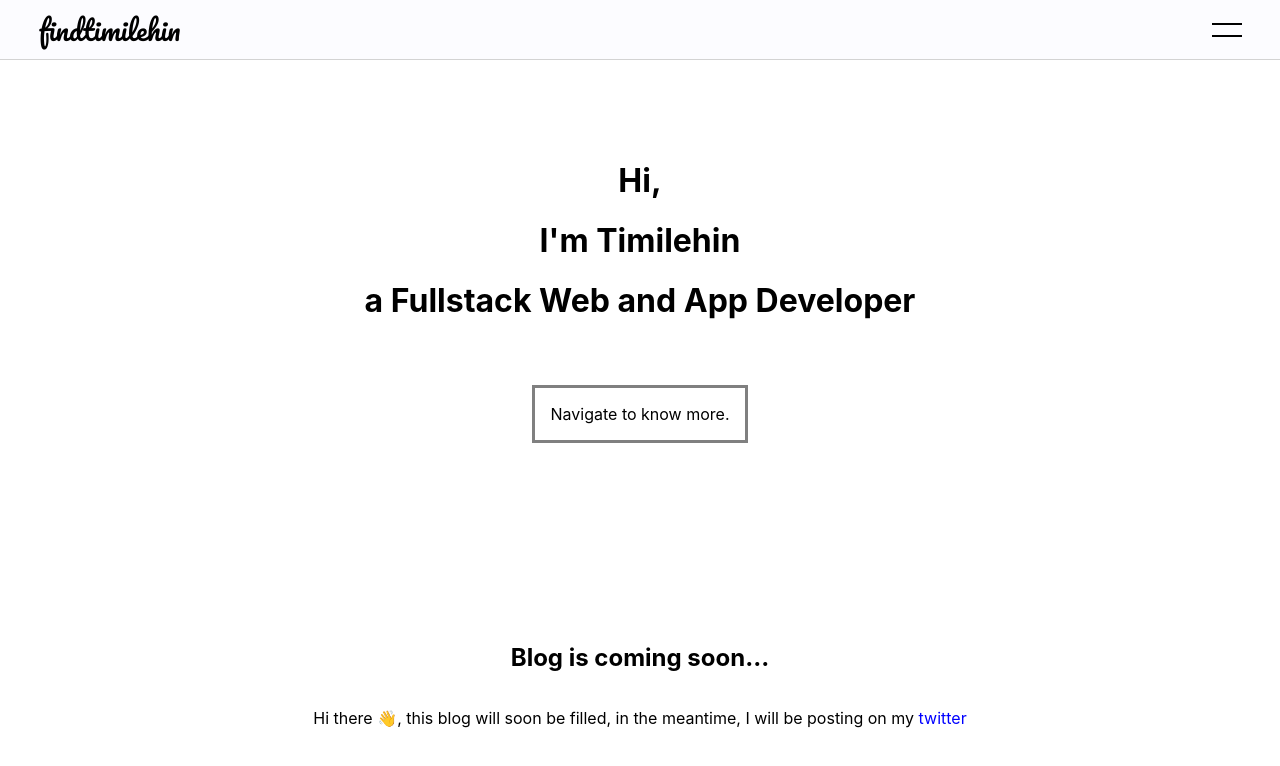
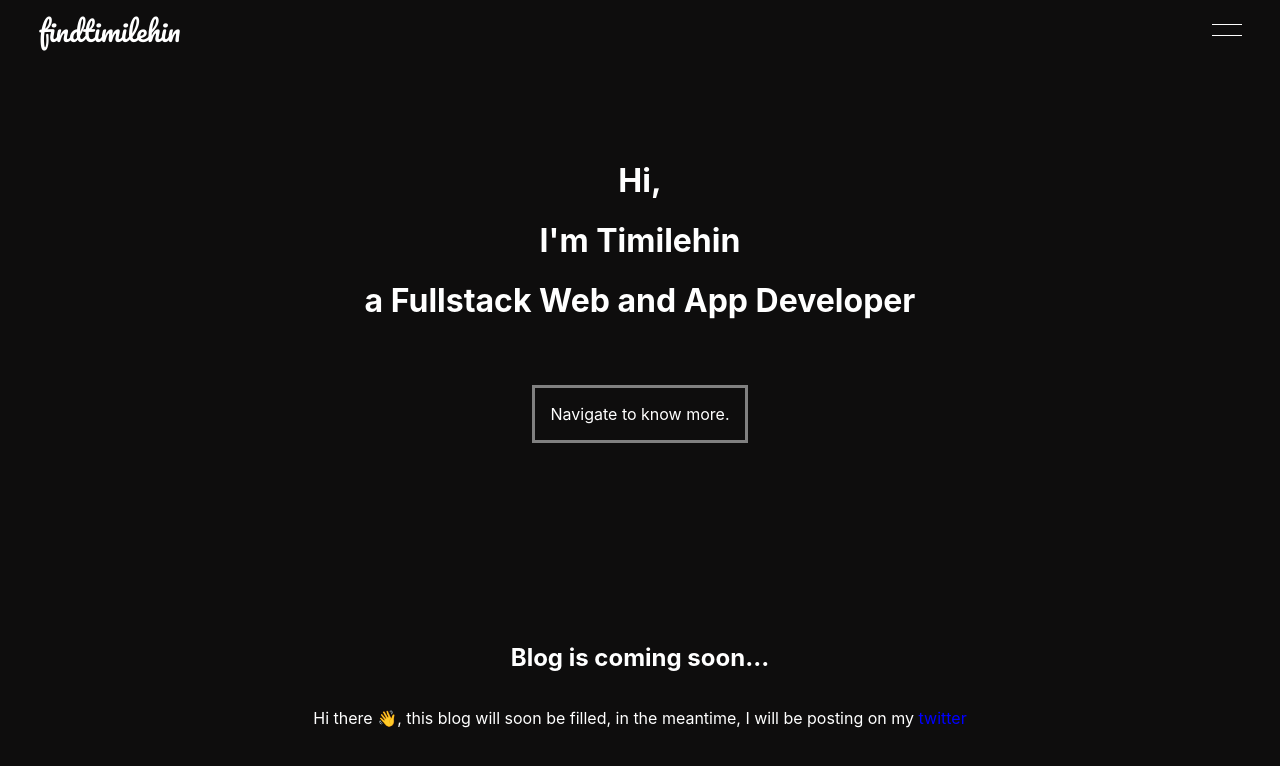
Before and after one commit to Timilehinn/findtimilehin, a Next.js app: page / in a window 1280 px wide. Shown: the top 766 px of the page. Built offline with nearby package versions, Linux system fonts and the light colour scheme.

Commit message:
changed background color to black

```diff
--- a/pages/index.js
+++ b/pages/index.js
@@ -4,7 +4,6 @@ import Navbar from './navbar'
 import Link from 'next/link'
 
 export default function Home() {
-  const _yg = "{ I'm your guy. }"
   return (
     <div>
      <Head>
@@ -14,7 +13,7 @@ export default function Home() {
       <link href="https://fonts.googleapis.com/css2?family=Pacifico&display=swap" rel="stylesheet"/>
      </Head>
       <Navbar />
-      <div style={{marginTop:'130px',display:'flex',flexDirection:'column', alignItems:'center'}}>
+      <div style={{marginTop:'130px',color:'white',display:'flex',flexDirection:'column', alignItems:'center'}}>
         <h1 style={{fontWeight:'bolder',lineHeight:'60px',textAlign:'center',fontSize:'2rem'}}>Hi,<br/> I'm Timilehin <br/>a Fullstack Web and App Developer</h1>
         <Link href="/about">
             <a style={{border:'3px solid grey',marginTop:'2rem',padding:'1rem'}}>Navigate to know more.</a>
--- a/pages/navbar.js
+++ b/pages/navbar.js
@@ -57,14 +57,14 @@ export default class Navbar extends React.Component{
         return (
             <>
             <div style={{position:'fixed',zIndex:'100',top:'0'}}>
-                <div style={{width:'100vw',display:'flex',alignItems:'center',height:'60px',backgroundColor:'#fcfcff',borderBottom:'.5px solid lightgrey'}}>
+                <div style={{width:'100vw',display:'flex',alignItems:'center',height:'60px',backgroundColor:'rgb(14, 13, 13)'}}>
                     <Link href="/">
-                      <p style={{cursor:'pointer',marginLeft:'3vw',fontSize:'1.7rem', fontFamily: 'Pacifico'}}>findtimilehin</p>
+                      <p style={{cursor:'pointer',marginLeft:'3vw',color:'white',fontSize:'1.7rem', fontFamily: 'Pacifico'}}>findtimilehin</p>
                     </Link>
                     {/* TOGGLER */}
                     <div onClick={this.toggle} style={{position:'absolute',right:'3vw'}}>
-                        <div style={{width:'30px',height:'2px',marginBottom:'10px',backgroundColor:'black',transition:'.6s',transform:`translateY(${this.state.bar1Y}px) rotate(${this.state.bar1Rot}deg)`}}></div>
-                        <div style={{width:'30px',height:'2px',backgroundColor:'black',transition:'.6s',transform:`translateY(${this.state.bar2Y}px) rotate(${this.state.bar2Rot}deg)`}}></div>
+                        <div style={{width:'30px',height:'1px',marginBottom:'10px',backgroundColor:'white',transition:'.6s',transform:`translateY(${this.state.bar1Y}px) rotate(${this.state.bar1Rot}deg)`}}></div>
+                        <div style={{width:'30px',height:'1px',backgroundColor:'white',transition:'.6s',transform:`translateY(${this.state.bar2Y}px) rotate(${this.state.bar2Rot}deg)`}}></div>
                     </div>
 
                 </div>
--- a/styles/globals.css
+++ b/styles/globals.css
@@ -4,7 +4,8 @@ body {
   margin: 0;
   font-family: -apple-system, BlinkMacSystemFont, Segoe UI, Roboto, Oxygen,
     Ubuntu, Cantarell, Fira Sans, Droid Sans, Helvetica Neue, sans-serif;
-    overflow-x:hidden
+    overflow-x:hidden;
+    background-color: rgb(14, 13, 13);
 }
 
 a {
```
